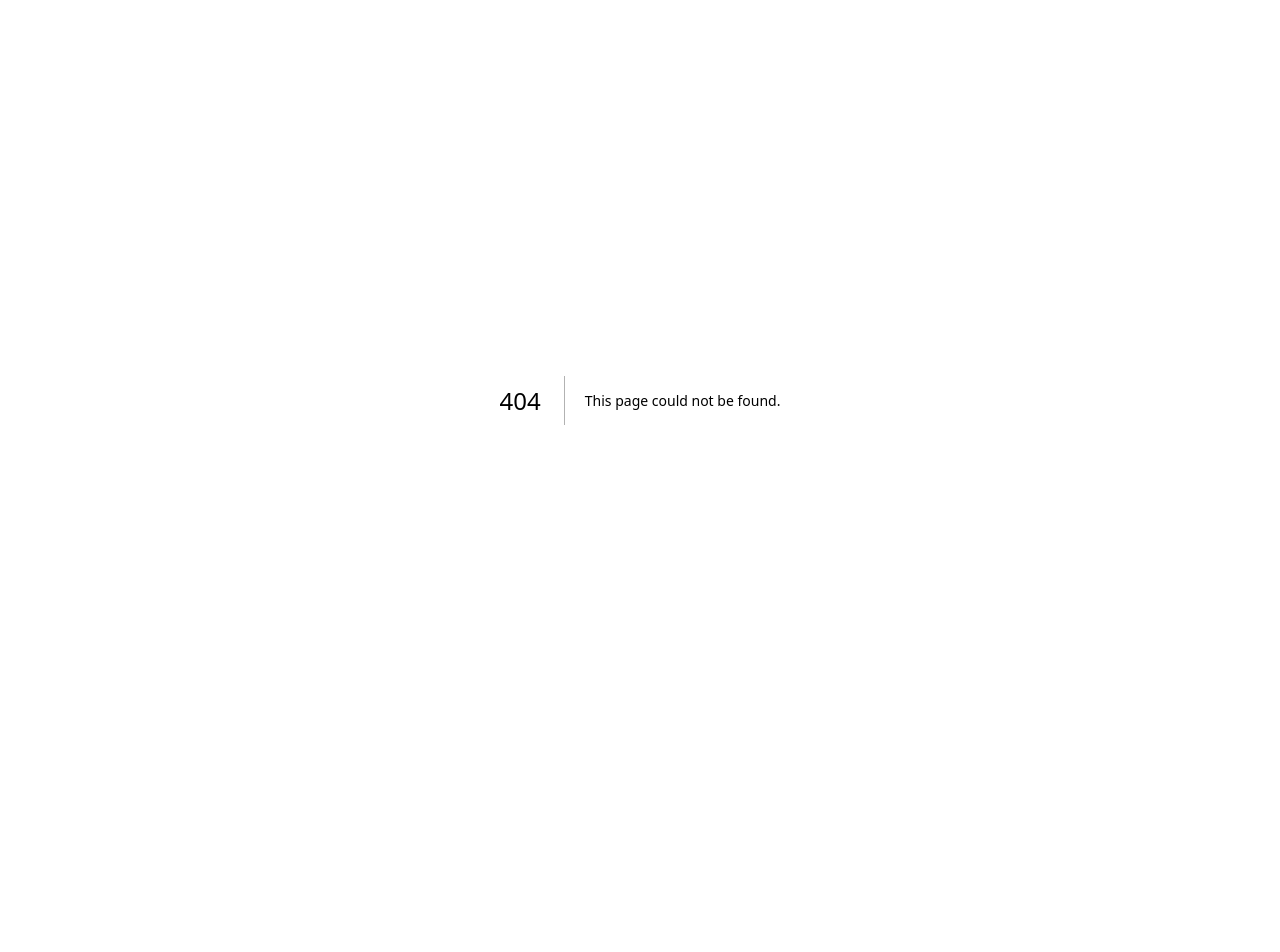
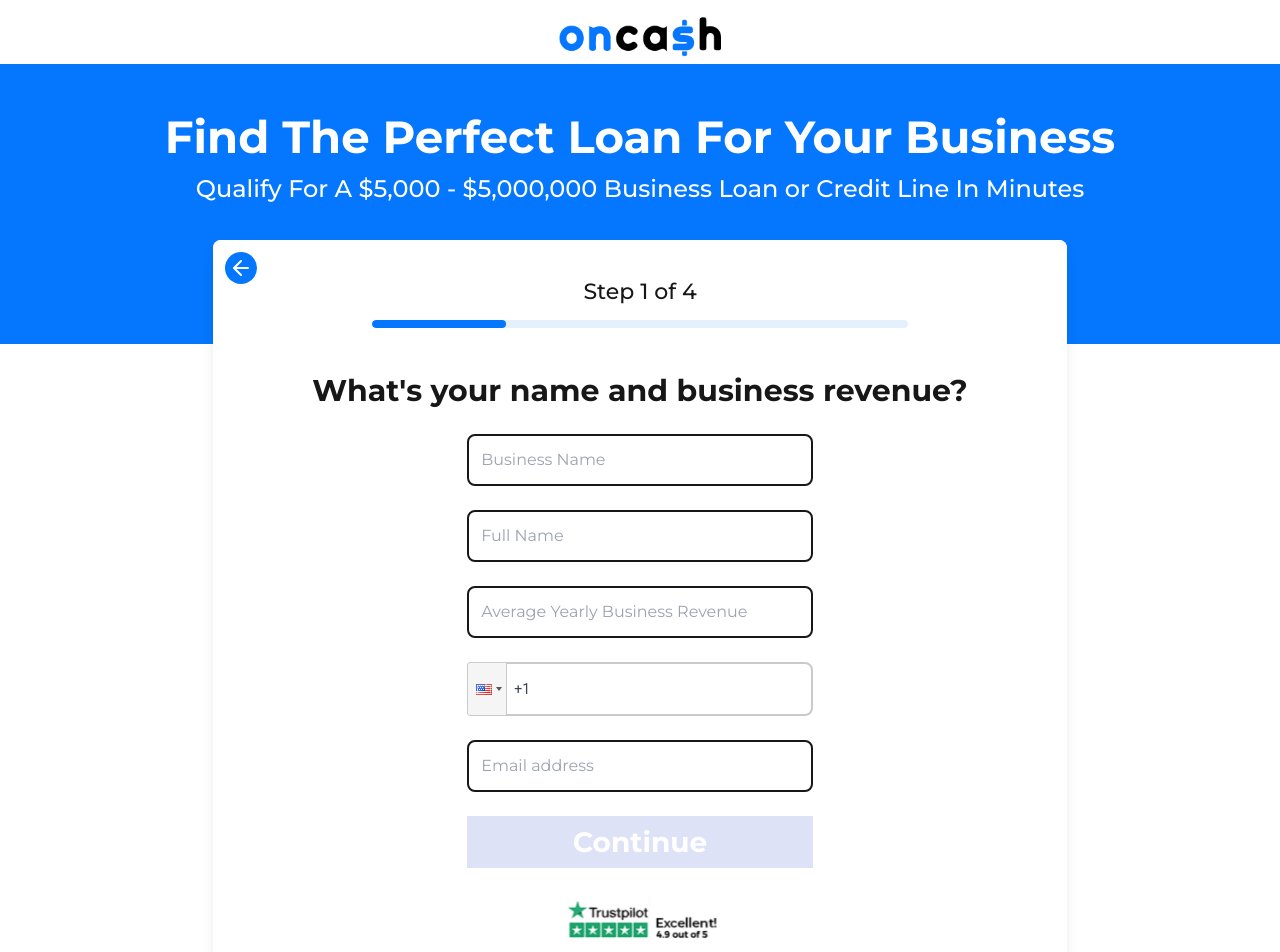
Before and after one commit to OnlineLoansHub/onlineloans.org, a Next.js app: page /join/step2 in a window 1280 px wide. Before the commit this address had no page. Shown: the top 952 px of the page. Before the commit the page ends 800 px from the top, so only its background shows below. Built offline with nearby package versions, Linux system fonts and the light colour scheme.

Commit message:
Chore: Finishes Step1 inputs, validations and its handle of state

```diff
--- a/app/join/components/stepper/Step1.tsx
+++ b/app/join/components/stepper/Step1.tsx
@@ -1,37 +1,75 @@
 import useStore from '../../stores/stepperStore'
 import React, { useState, useEffect } from 'react'
+import PhoneInput from 'react-phone-input-2'
+import 'react-phone-input-2/lib/style.css'
 
 interface Step1Props {
   currentStep: number
 }
 
 const Step1: React.FC<Step1Props> = ({ currentStep }) => {
+
+  // -------------------- States -------------------- .
+  // Simple inputs, local states
   const [fullName, setFullName] = useState('')
   const [businessName, setBusinessName] = useState('')
   const [revenue, setRevenue] = useState('')
+  const [revenueError, setRevenueError] = useState('')
+
+  // Email and Phone, local states
+  const [phoneNumber, setPhoneNumber] = useState('')
+  const [email, setEmail] = useState('')
+  const [loading, setLoading] = useState(false)
+
   const [validated, setValidated] = useState(false)
   const [isFormValid, setIsFormValid] = useState(false)
-  const [revenueError, setRevenueError] = useState('')
 
-  const { setUserRegisterInfo, setBusinessRegisterInfo, incrementCurrentStep } = useStore()
+  // Errors, local state
+  const [errors, setErrors] = useState({
+    fullName: '',
+    businessName: '',
+    revenue: '',
+    phone: '',
+    email: '',
+  })
 
+  // Store, global states
+  const { setUserRegisterInfo, setBusinessRegisterInfo, businessRegisterInfo, reset } = useStore()
+
+
+  // -------------------- UseEffect -------------------- .
   useEffect(() => {
+    const nameValid = fullName.trim().length >= 3
+    const businessValid = businessName.trim().length >= 3
     const revenueNumber = Number(revenue.replace(/,/g, ''))
-    const isRevenueValid = revenueNumber >= 40000
+    const revenueValid = revenueNumber >= 40000
+    const phoneValid = validatePhone(phoneNumber)
+    const emailValid = validateEmail(email)
+
+    setErrors({
+      fullName: !nameValid && fullName.trim() !== '' ? 'Full name must be at least 3 characters' : '',
+      businessName: !businessValid && businessName.trim() !== '' ? 'Business name must be at least 3 characters' : '',
+      revenue: revenue && !revenueValid ? 'Minimum revenue required is $40,000' : '',
+      phone: !phoneValid && phoneNumber.trim() !== '' ? 'Phone number must have at least 8 digits' : '',
+      email: !emailValid && email.trim() !== '' ? 'Please enter a valid email address' : '',
+    })
 
     setIsFormValid(
-      fullName.trim().length >= 3 &&
-      businessName.trim().length >= 3 &&
-      isRevenueValid
+      nameValid &&
+      businessValid &&
+      revenueValid &&
+      phoneValid &&
+      emailValid
     )
 
     setRevenueError(
-      revenue && !isRevenueValid
+      revenue && !revenueValid
         ? 'Minimum revenue required is $40,000'
         : ''
     )
-  }, [fullName, businessName, revenue])
+  }, [fullName, businessName, revenue, phoneNumber, email])
 
+  // -------------------- Validations -------------------- .
   const formatCurrency = (value: string): string => {
     // Elimina todo excepto números
     const numbers = value.replace(/[^\d]/g, '')
@@ -47,23 +85,84 @@
     setRevenue(rawValue) // Guardamos el valor sin formato
   }
 
-  const handleContinue = () => {
+  const validatePhone = (phone: string) => {
+    const numericPhone = phone.replace(/\D/g, '')
+    return numericPhone.length >= 8
+  }
+
+  const validateEmail = (email: string) => {
+    const emailRegex = /^[^\s@]+@[^\s@]+\.[^\s@]+$/
+    return emailRegex.test(email)
+  }
+
+  // -------------------- Handle Continue -------------------- .
+  const handleContinue = async () => {
     if (!isFormValid) return
     setValidated(true)
+    setLoading(true)
 
-    console.log('Valores a guardar:', {
-      firstName: fullName,
-      businessName: businessName,
-      revenue: revenue
-  })
-    setUserRegisterInfo({ firstName: fullName })
-    setBusinessRegisterInfo({
-      businessName: businessName,
-      revenue: revenue
-  })
-    incrementCurrentStep()
+    console.log('Data to send: ', {fullName, phoneNumber, email, businessName, revenue});
+
+    const updatedUserInfo = {
+      firstName: fullName.trim(),
+      phoneNumber,
+      email,
+    }
+
+    const updatedBusinessInfo = {
+      businessName,
+      revenue,
+    }
+
+    setUserRegisterInfo(updatedUserInfo)
+    setBusinessRegisterInfo(updatedBusinessInfo)
+    // incrementCurrentStep()
+
+    console.log("Info enviada a la API mi pa");
+    setLoading(false)
+    // Send the Lead to the API
+    // try {
+    //   const response = await fetch(
+    //     'https://hubspot-proxy-0d8d4ed31dcb.herokuapp.com/leadPush?pid=oncash',
+    //     {
+    //       method: 'POST',
+    //       headers: new Headers({
+    //         'Content-Type': 'text/plain;charset=utf-8',
+    //       }),
+    //       body: JSON.stringify({
+    //         properties: {
+    //           email: email,
+    //           firstname: fullName.trim(),
+    //           phone: phoneNumber,
+    //           business_type: businessRegisterInfo.businessType,
+    //           bank_account: businessRegisterInfo.bankAccount,
+    //           loan_amount: businessRegisterInfo.quantity,
+    //           user_href: window.location.href,
+    //           credit_score: businessRegisterInfo.creditScore,
+    //           business_name: businessName,
+    //         },
+    //       }),
+    //     }
+    //   )
+
+    //   if (response.ok) {
+    //     //@ts-ignore
+    //     window.gtag('event', 'conversion', {
+    //       send_to: 'AW-16834519489/Q5TZCLLY05MaEMHDqds-',
+    //       event_callback: () => {
+    //         reset()
+    //         window.location.href = '/thank-you'
+    //       },
+    //     })
+    //   }
+    // } catch (error) {
+    //   console.error('Error sending the form data:', error)
+    // } finally {
+    //   setLoading(false)
+    // }
   }
 
+  // -------------------- Return -------------------- .
   return (
     <div
       className={`w-full mx-auto px-3 ${
@@ -77,7 +176,7 @@
       </div>
 
       <div className='w-full lg:w-5/12 mx-auto flex flex-col gap-6'>
-        <div className='relative shadow-md flex flex-col gap-4'>
+        {/* <div className='relative shadow-md flex flex-col gap-4'>
           <input
             type='text'
             placeholder='Full Name'
@@ -106,18 +205,89 @@
               <span className="text-red-500 text-sm">{revenueError}</span>
             )}
           </div>
+        </div> */}
+        <div className="flex flex-col gap-1">
+          <input
+            type="text"
+            placeholder="Business Name"
+            className={`w-full rounded-lg border-2 p-3 appearance-none bg-white text-gray-700 hover:border-blue transition-colors ${
+              errors.businessName ? 'border-red-500' : ''
+            }`}
+            value={businessName}
+            onChange={(e) => setBusinessName(e.target.value)}
+          />
+          {errors.businessName && (
+            <span className="text-red-500 text-sm">{errors.businessName}</span>
+          )}
+        </div>
+
+        <div className="flex flex-col gap-1">
+          <input
+            type="text"
+            placeholder="Full Name"
+            className={`w-full rounded-lg border-2 p-3 appearance-none bg-white text-gray-700 hover:border-blue transition-colors ${
+              errors.fullName ? 'border-red-500' : ''
+            }`}
+            value={fullName}
+            onChange={(e) => setFullName(e.target.value)}
+          />
+          {errors.fullName && (
+            <span className="text-red-500 text-sm">{errors.fullName}</span>
+          )}
+        </div>
+
+        <div className="flex flex-col gap-1">
+          <input
+            type="text"
+            placeholder="Average Yearly Business Revenue"
+            className={`w-full rounded-lg border-2 p-3 appearance-none bg-white text-gray-700 hover:border-blue transition-colors ${
+              errors.revenue ? 'border-red-500' : ''
+            }`}
+            value={formatCurrency(revenue)}
+            onChange={handleNumberInput}
+          />
+          {errors.revenue && (
+            <span className="text-red-500 text-sm">{errors.revenue}</span>
+          )}
+        </div>
+
+        <div className="flex flex-col gap-1">
+          <PhoneInput
+            country={'us'}
+            value={phoneNumber}
+            onChange={setPhoneNumber}
+            countryCodeEditable={false}
+          />
+          {errors.phone && (
+            <span className="text-red-500 text-sm">{errors.phone}</span>
+          )}
+        </div>
+
+        <div className="flex flex-col gap-1">
+          <input
+            type="email"
+            placeholder="Email address"
+            className={`w-full rounded-lg border-2 p-3 appearance-none bg-white text-gray-700 hover:border-blue transition-colors ${
+              errors.email ? 'border-red-500' : ''
+            }`}
+            value={email}
+            onChange={(e) => setEmail(e.target.value)}
+          />
+          {errors.email && (
+            <span className="text-red-500 text-sm">{errors.email}</span>
+          )}
         </div>
 
         <button
           onClick={handleContinue}
-          disabled={!isFormValid || validated}
+          disabled={!isFormValid || validated || loading}
           className={`w-full py-3 px-6 text-xl lg:text-[28px] text-white font-bold transition-colors ${
             isFormValid
               ? 'bg-green-500 hover:bg-green-600'
               : 'bg-gray cursor-not-allowed'
           }`}
         >
-          Continue
+           {loading ? <span className="loader">Loading</span> : 'Continue'}
         </button>
       </div>
     </div>
--- /dev/null
+++ b/app/join/step2/page.tsx
@@ -0,0 +1,20 @@
+'use client'
+import { MontserratFont } from '@/app/Fonts'
+
+import MainFooter from '../components/Footer'
+import Main from '../components/Main'
+import { useClarity } from '../../Clarity'
+
+const Step2: React.FC = () => {
+  useClarity({ id: 'q2nk0pkquq' })
+  //q2nk0pkquq
+
+  return (
+    <main className={MontserratFont.className}>
+      <Main />
+
+      <MainFooter />
+    </main>
+  )
+}
+export default Step2
```
